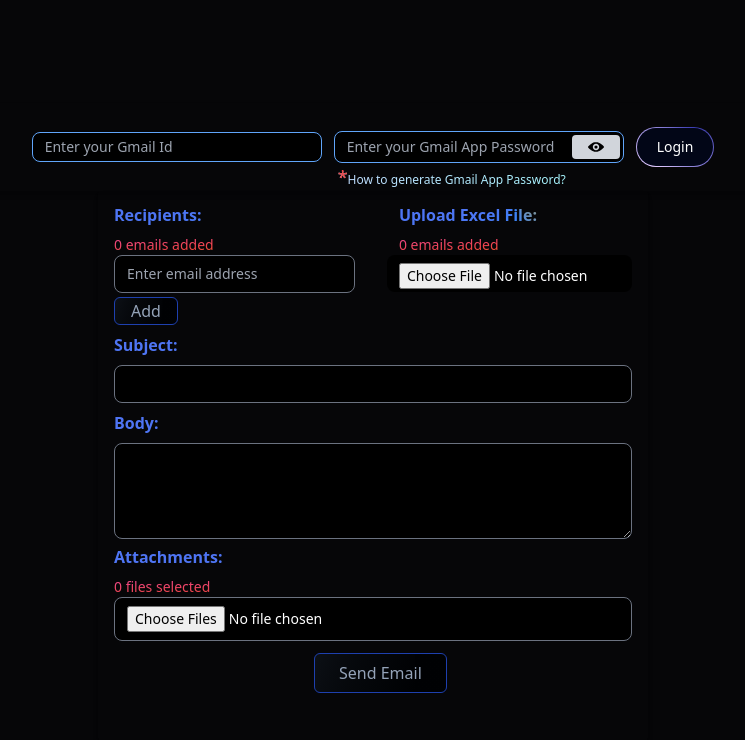
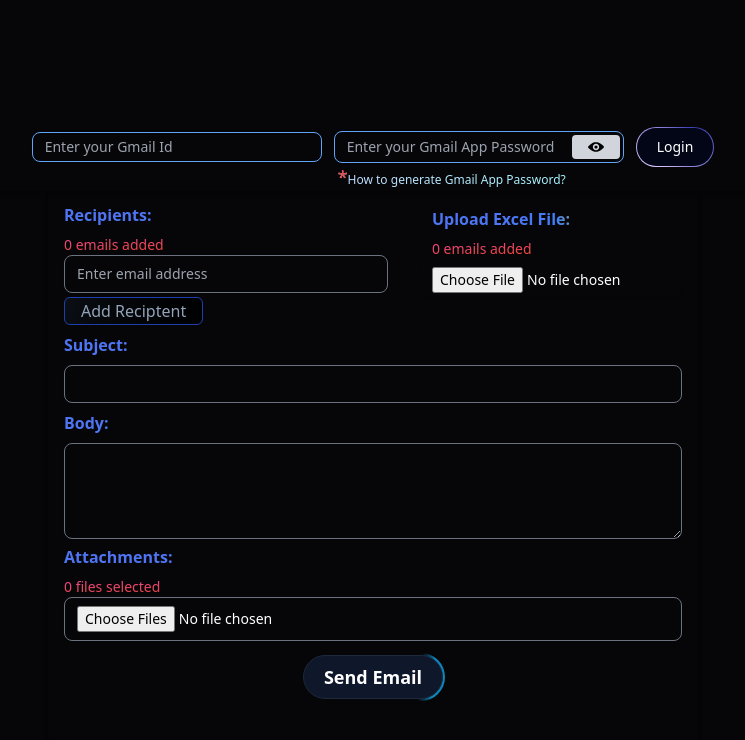
Before and after one commit to kavyansh18/MassMailer, a React (Vite) app in the folder client/: page /form in a window 1280 px wide. Shown: the top 740 px of the page, without its empty margins (267-1012 px from the left). Built offline with nearby package versions, Linux system fonts and the light colour scheme.

Commit message:
feat/button-css

```diff
--- a/client/src/EmailForm.jsx
+++ b/client/src/EmailForm.jsx
@@ -5,6 +5,7 @@ import eyeOpenIcon from "../src/assets/eye-open.svg";
 import eyeClosedIcon from "../src/assets/eye-closed.svg";
 import "./font.css";
 import HashLoader from "react-spinners/HashLoader";
+import { Button } from "./UI/MovingBorder.jsx";
 
 export default function EmailForm() {
   const [recipients, setRecipients] = useState([]);
@@ -144,7 +145,7 @@ export default function EmailForm() {
                   id="userId"
                   value={userId}
                   onChange={(e) => setUserId(e.target.value)}
-                  className="w-[290px] text-white px-3 py-1 text-sm bg-black border border-blue-400 rounded-lg "
+                  className="w-[290px] text-white px-3 py-1 text-sm bg-black border border-blue-400 rounded-lg shadow-sm bg-transparent"
                   placeholder="Enter your Gmail Id"
                 />
               </div>
@@ -156,7 +157,7 @@ export default function EmailForm() {
                       id="password"
                       value={password}
                       onChange={(e) => setPassword(e.target.value)}
-                      className="w-[290px] text-white px-3 py-[5px] text-sm bg-black border border-blue-400 rounded-lg"
+                      className="w-[290px] text-white px-3 py-[5px] text-sm bg-black border border-blue-400 rounded-lg shadow-sm bg-transparent"
                       placeholder="Enter your Gmail App Password"
                     />
                     <button
@@ -205,7 +206,7 @@ export default function EmailForm() {
             <div>
               <form
                 onSubmit={handleSubmit}
-                className="lg:w-[550px] w-[390px] h-[550px] mx-auto p-4 pt-3 pb-8 mb-4 rounded shadow-md"
+                className="lg:w-[650px] w-[390px] h-[550px] mx-auto p-4 pt-3 pb-8 mb-4 rounded shadow-md"
               >
                 <div className="lg:flex lg:justify-center gap-8 ">
                   <div>
@@ -256,19 +257,19 @@ export default function EmailForm() {
                       value={newRecipient}
                       onChange={(e) => setNewRecipient(e.target.value)}
                       placeholder="Enter email address"
-                      className="w-full px-3 py-2 text-sm text-white bg-black border border-gray-500 rounded-lg"
+                      className="w-full px-3 py-2 text-sm text-white bg-black border border-gray-500 rounded-lg shadow-sm bg-transparent"
                     />
                     <button
                       className="inline-flex h-7 mt-1 mb-2 animate-shimmer items-center justify-center rounded-md border border-blue-800 bg-[linear-gradient(110deg,#000103,45%,#1e2631,55%,#000103)] bg-[length:200%_100%] px-4 font-medium text-slate-400 transition-colors focus:outline-none focus:ring-2 focus:ring-slate-400 focus:ring-offset-2 focus:ring-offset-slate-50 "
                       type="button"
                       onClick={handleAddRecipient}
                     >
-                      Add
+                      Add Reciptent
                     </button>
                   </div>
                   <div className="flex flex-col justify-start">
                     <label
-                      className="block mb-2 text-m font-bold lg:ml-3 block mb-2 text-m font-bold bg-[conic-gradient(at_top,_var(--tw-gradient-stops))] from-yellow-500 via-blue-500 to-indigo-500 text-transparent bg-clip-text"
+                      className="block mb-2 text-m font-bold lg:ml-3 block mb-2 text-m font-bold bg-[conic-gradient(at_top,_var(--tw-gradient-stops))] from-yellow-500 via-blue-500 to-indigo-500 text-transparent bg-clip-text lg:mt-1 mt-3"
                       htmlFor="excel"
                     >
                       Upload Excel File:
@@ -317,7 +318,7 @@ export default function EmailForm() {
                       id="excel"
                       accept=".xlsx, .xls"
                       onChange={handleExcelChange}
-                      className="w-full px-3 py-2 text-sm text-white bg-black rounded-lg h-[37px]"
+                      className="w-full shadow-sm bg-transparent px-3 py-2 text-sm text-white bg-black rounded-lg h-[37px]"
                     />
                     <br className="my-4" />
                   </div>
@@ -333,7 +334,7 @@ export default function EmailForm() {
                   id="subject"
                   value={subject}
                   onChange={(e) => setSubject(e.target.value)}
-                  className="w-full px-3 py-2 text-sm text-white bg-black border border-gray-500 rounded-lg"
+                  className="w-full px-3 py-2 text-sm text-white bg-black border border-gray-500 rounded-lg shadow-sm bg-transparent"
                 />
                 <br className="my-4" />
                 <label
@@ -346,7 +347,7 @@ export default function EmailForm() {
                   id="body"
                   value={body}
                   onChange={(e) => setBody(e.target.value)}
-                  className="w-full px-3 py-2 text-sm text-white bg-black border border-gray-500 rounded-lg h-24 resize-y overflow-y-auto"
+                  className="w-full px-3 py-2 text-sm text-white bg-black border border-gray-500 rounded-lg h-24 resize-y overflow-y-auto shadow-sm bg-transparent"
                 />
                 <br className="my-4" />
                 <label
@@ -399,15 +400,18 @@ export default function EmailForm() {
                   id="attachments"
                   multiple
                   onChange={handleFileChange}
-                  className="w-full px-3 py-2 text-sm text-white bg-black border border-gray-500 rounded-lg"
+                  className="w-full px-3 py-2 text-sm text-white bg-black border border-gray-500 rounded-lg shadow-sm bg-transparent"
                 />
                 <br className="my-4" />
-                <button
-                  className="inline-flex h-10 mt-3 animate-shimmer items-center justify-center rounded-md border border-blue-800 bg-[linear-gradient(110deg,#000103,45%,#1e2631,55%,#000103)] bg-[length:200%_100%] px-6 font-medium text-slate-400 transition-colors focus:outline-none focus:ring-2 focus:ring-slate-400 focus:ring-offset-2 focus:ring-offset-slate-50 lg:ml-[200px] ml-[110px] mb-8"
-                  type="submit"
-                >
-                  {sendButtonText}
-                </button>
+                <div className="flex justify-center items-center mt-3">
+                  <Button
+                    borderRadius="1.75rem"
+                    className="bg-slate-900 text-white border-slate-800 text-[18px] "
+                    type="submit"
+                  >
+                    {sendButtonText}
+                  </Button>
+                </div>
               </form>
             </div>
           </div>
--- a/client/src/Homepg.jsx
+++ b/client/src/Homepg.jsx
@@ -26,7 +26,7 @@ export function Homepg() {
 
           <p className="font-normal text-base text-slate-500 relative z-50">
             The ultimate solution for all your email marketing needs. Our
-            massmailer allows you to send personalized emails to thousands of
+            massmailer allows you to send personalized emails to multiple
             recipients in just a few clicks, making it the perfect tool for
             businesses, marketers, and information spreaders.
           </p>
--- /dev/null
+++ b/client/src/UI/MovingBorder.jsx
@@ -0,0 +1,123 @@
+"use client";
+import React, { useRef } from "react";
+import {
+  motion,
+  useAnimationFrame,
+  useMotionTemplate,
+  useMotionValue,
+  useTransform,
+} from "framer-motion";
+import { cn } from "../utils/cn.js";
+
+export function Button({
+  borderRadius = "1.75rem",
+  children,
+  as: Component = "button",
+  containerClassName,
+  borderClassName,
+  duration,
+  className,
+  ...otherProps
+}) {
+  return (
+    <Component
+      className={cn(
+        "bg-transparent relative text-sm font-bold h-12 w-36 p-[2px] overflow-hidden",
+        containerClassName
+      )}
+      style={{
+        borderRadius: borderRadius,
+      }}
+      {...otherProps}
+    >
+      <div
+        className="absolute inset-0"
+        style={{ borderRadius: `calc(${borderRadius} * 0.96)` }}
+      >
+        <MovingBorder duration={duration} rx="30%" ry="30%">
+          <div
+            className={cn(
+              "h-20 w-20 opacity-[0.8] bg-[radial-gradient(var(--sky-500)_40%,transparent_60%)]",
+              borderClassName
+            )}
+          />
+        </MovingBorder>
+      </div>
+
+      <div
+        className={cn(
+          "relative bg-slate-900/[0.8] border border-slate-800 backdrop-blur-xl text-white flex items-center justify-center w-full h-full text-sm antialiased",
+          className
+        )}
+        style={{
+          borderRadius: `calc(${borderRadius} * 0.96)`,
+        }}
+      >
+        {children}
+      </div>
+    </Component>
+  );
+}
+
+export const MovingBorder = ({
+  children,
+  duration = 2000,
+  rx,
+  ry,
+  ...otherProps
+}) => {
+  const pathRef = useRef();
+  const progress = useMotionValue(0);
+
+  useAnimationFrame((time) => {
+    const length = pathRef.current?.getTotalLength();
+    if (length) {
+      const pxPerMillisecond = length / duration;
+      progress.set((time * pxPerMillisecond) % length);
+    }
+  });
+
+  const x = useTransform(
+    progress,
+    (val) => pathRef.current?.getPointAtLength(val).x
+  );
+  const y = useTransform(
+    progress,
+    (val) => pathRef.current?.getPointAtLength(val).y
+  );
+
+  const transform = useMotionTemplate`translateX(${x}px) translateY(${y}px) translateX(-50%) translateY(-50%)`;
+
+  return (
+    <>
+      <svg
+        xmlns="http://www.w3.org/2000/svg"
+        preserveAspectRatio="none"
+        className="absolute h-full w-full"
+        width="100%"
+        height="100%"
+        {...otherProps}
+      >
+        <rect
+          fill="none"
+          width="100%"
+          height="100%"
+          rx={rx}
+          ry={ry}
+          ref={pathRef}
+        />
+      </svg>
+      <motion.div
+        style={{
+          position: "absolute",
+          top: 0,
+          left: 0,
+          display: "inline-block",
+          transform,
+        }}
+      >
+        {children}
+      </motion.div>
+    </>
+  );
+};
--- a/client/tailwind.config.js
+++ b/client/tailwind.config.js
@@ -1,10 +1,14 @@
-// tailwind.config.js
+const defaultTheme = require("tailwindcss/defaultTheme");
+const colors = require("tailwindcss/colors");
+const flattenColorPalette = require("tailwindcss/lib/util/flattenColorPalette").default;
 
+/** @type {import('tailwindcss').Config} */
 module.exports = {
   content: [
     "./index.html",
     "./src/**/*.{js,ts,jsx,tsx}",
   ],
+  darkMode: "class",
   theme: {
     extend: {
       animation: {
@@ -31,5 +35,19 @@ module.exports = {
       },
     },
   },
-  plugins: [],
+  plugins: [
+    addVariablesForColors,
+  ],
 };
+
+// This plugin adds each Tailwind color as a global CSS variable, e.g. var(--gray-200).
+function addVariablesForColors({ addBase, theme }) {
+  let allColors = flattenColorPalette(theme("colors"));
+  let newVars = Object.fromEntries(
+    Object.entries(allColors).map(([key, val]) => [`--${key}`, val])
+  );
+
+  addBase({
+    ":root": newVars,
+  });
+}
```
Also changed, not shown: client/src/utils/cn.js (line endings or trailing spaces), 1 other file (tests, documents, lock files or other folders).
